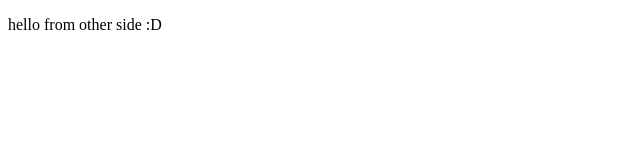
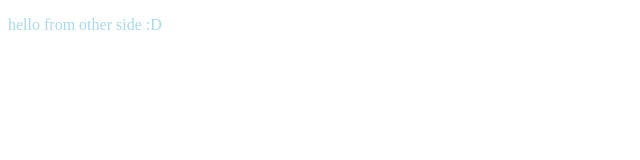
Before and after one commit to M00SY/trygit, a plain HTML site: page index.html in a window 1280 px wide. Shown: the whole page, without its empty margins (0-640 px from the left). Drawn offline with Linux system fonts and the light colour scheme.

Commit message:
Update mainstyle.css

```diff
--- a/mainstyle.css
+++ b/mainstyle.css
@@ -1,3 +1,3 @@
-.coloering {
+.coloring {
   color: lightblue;
 }
```
